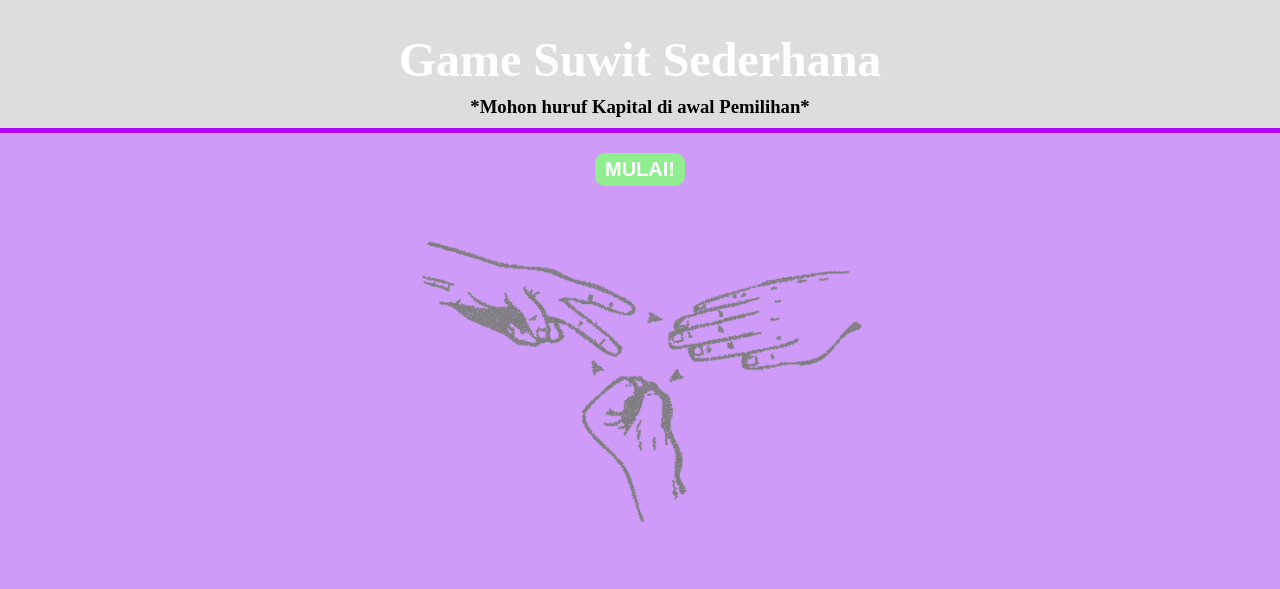
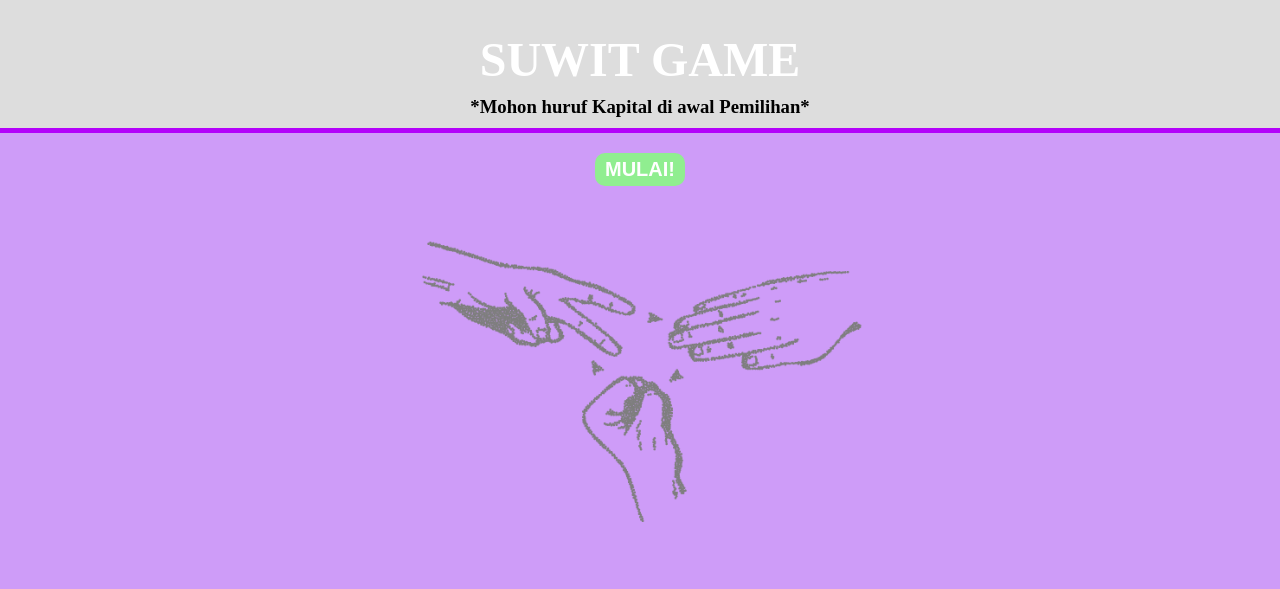
Before and after one commit to Mezzky/suwit-game, a plain HTML site: page index.html in a window 1280 px wide. Drawn offline with Linux system fonts and the light colour scheme; a web font is replaced by a local one.

```diff
--- a/index.html
+++ b/index.html
@@ -9,7 +9,7 @@
 </head>
 <body>
     <header>
-        <h1>Game Suwit Sederhana</h1>
+        <h1>SUWIT GAME</h1>
         <h3>*Mohon huruf Kapital di awal Pemilihan*</h3>
     </header>
     <button type="button" class="mulai" onclick="mulai()">MULAI!</button>
```
Also changed, not shown: 1 other file.
